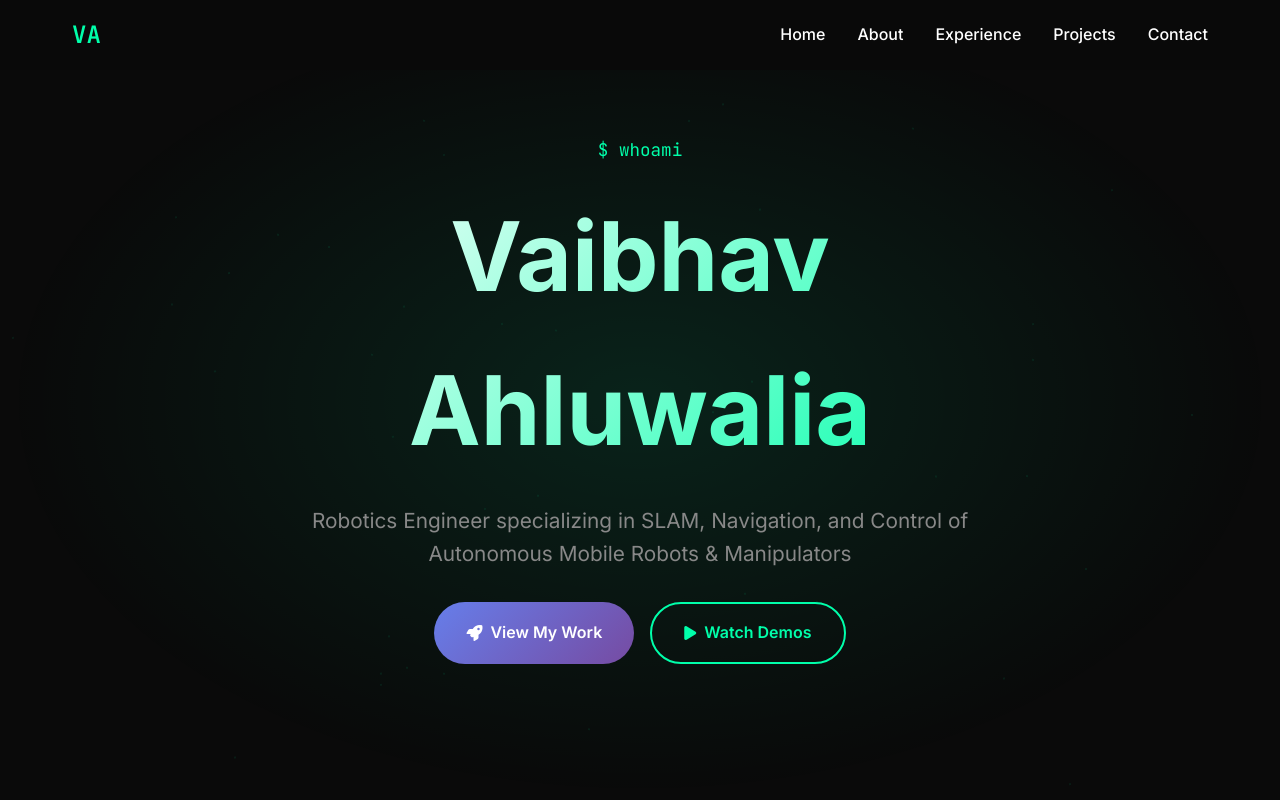
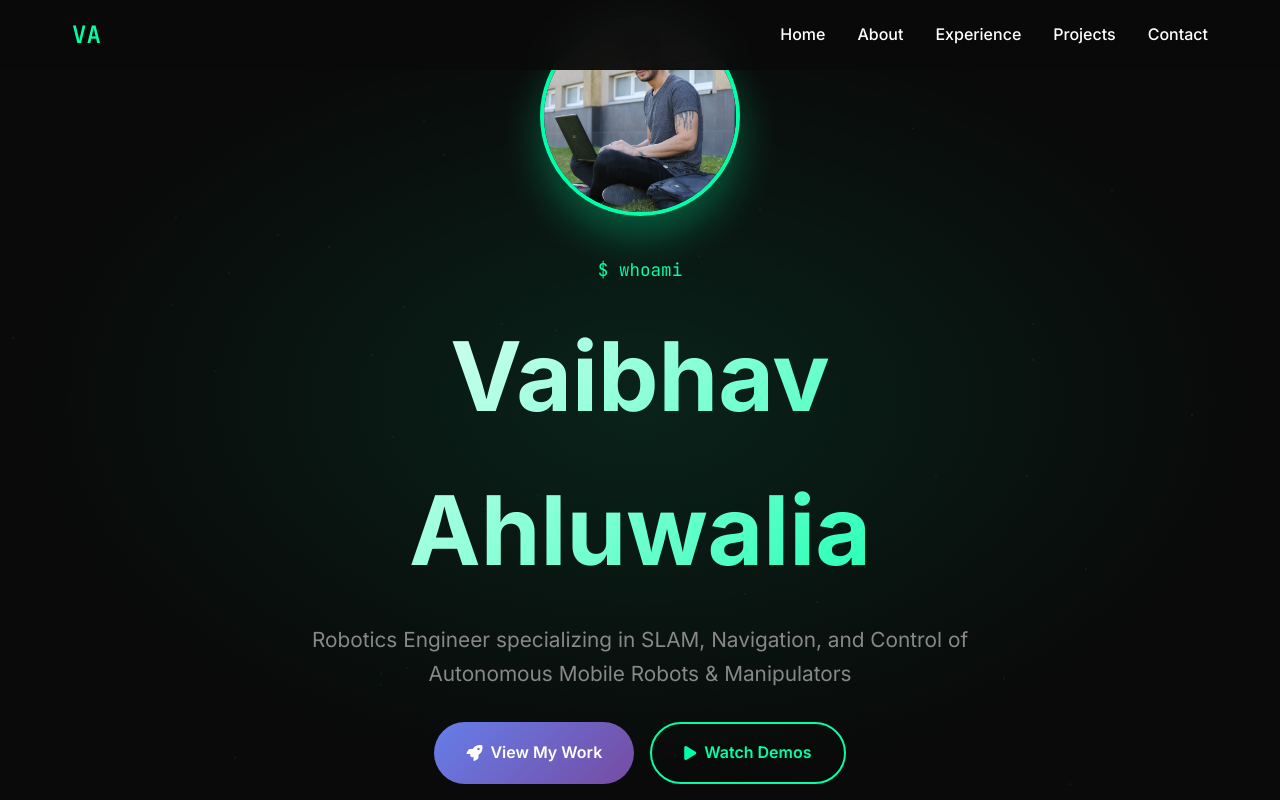
Before and after one commit to vaibhavwalia921/vaibhavwalia921.github.io, a plain HTML site: page index.html in a window 1280 px wide. Shown: the top 800 px of the page. Drawn offline with Linux system fonts and the light colour scheme.

Commit message:
Update index.html

```diff
--- a/index.html
+++ b/index.html
@@ -140,6 +140,24 @@
         .hero-content {
             max-width: 800px;
             padding: 0 2rem;
+        }
+
+        .profile-photo {
+    margin-bottom: 2rem;
+        }
+
+        .profile-photo img {
+            width: 200px;
+            height: 200px;
+            border-radius: 50%;
+            object-fit: cover;
+            border: 4px solid var(--accent-color);
+            box-shadow: 0 20px 40px rgba(0, 255, 170, 0.3);
+            transition: transform 0.3s ease;
+        }
+
+        .profile-photo img:hover {
+            transform: scale(1.05);
         }
 
         .hero-subtitle {
@@ -663,9 +681,12 @@
 
     <!-- Hero Section -->
     <section id="home" class="hero">
-        <div class="hero-content">
-            <div class="hero-subtitle">$ whoami</div>
-            <h1 class="hero-title">Vaibhav Ahluwalia</h1>
+    <div class="hero-content">
+        <div class="profile-photo">
+            <img src="vaibhavahluwalia.JPG" alt="Vaibhav Ahluwalia" />
+        </div>
+        <div class="hero-subtitle">$ whoami</div>
+        <h1 class="hero-title">Vaibhav Ahluwalia</h1>
             <p class="hero-description">
                 Robotics Engineer specializing in SLAM, Navigation, and Control of Autonomous Mobile Robots & Manipulators
             </p>
```
